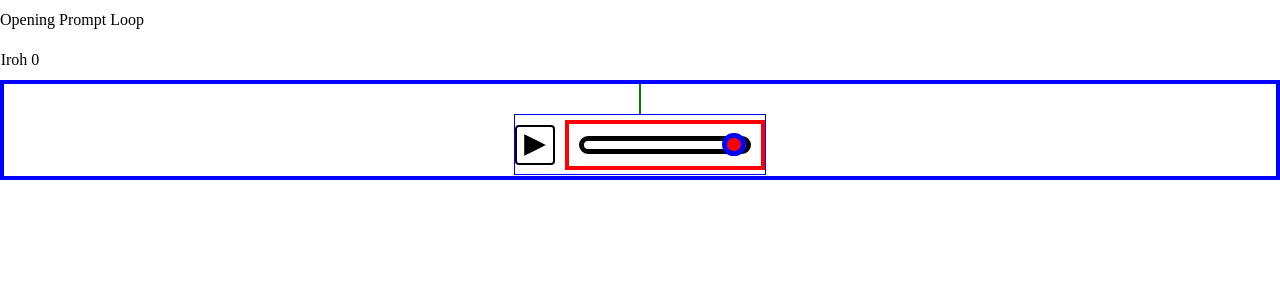
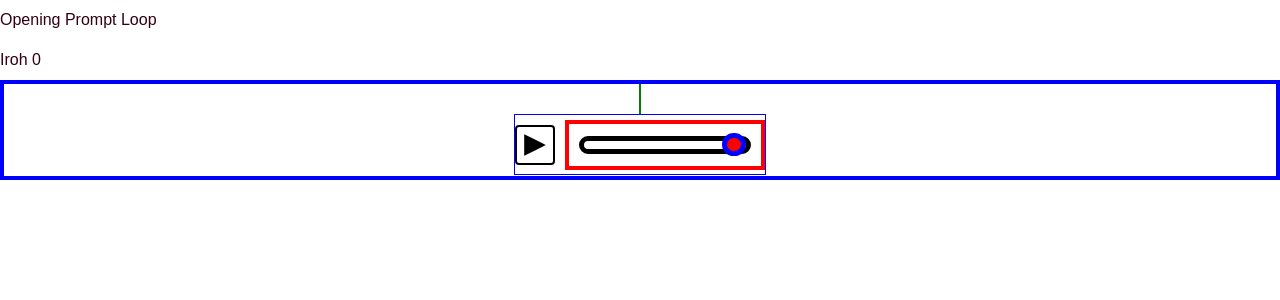
Before and after one commit to Driijko/flow, a Svelte app: page / in a window 1280 px wide. Shown: the top 300 px of the page. Built offline with nearby package versions, Linux system fonts and the light colour scheme.

Commit message:
General: global.css: add layout, color, fonts, and focus-highlighting.

```diff
--- a/src/global.css
+++ b/src/global.css
@@ -138,11 +138,11 @@ a, button, input {
   min-height: 40px;
 }
 
-i {
+em {
   font-style: italic;
 }
 
-em {
+strong {
   font-weight: bold;
 }
 
@@ -155,3 +155,79 @@ img {
 svg {
   width: 1rem;
 }
+
+/* LAYOUT //////////////////////////////////////////////////// */
+.vp {
+  width: 100vw;
+  height: var(--viewport-height);
+}
+
+.uarr-container {
+  width: 100vw;
+  height: var(--viewport-height);
+  display: flex;
+  justify-content: center;
+  align-items: center;
+}
+.uarr {
+  position: relative;
+}
+
+@media screen and (orientation: portrait) {
+  .uarr {
+    aspect-ratio: var(--uarr1-aspect-ratio);
+    width: var(--uarr1-width);
+    height: var(--uarr1-height);
+  }
+}
+@media screen and (orientation: landscape) {
+  .uarr {
+    aspect-ratio: var(--uarr2-aspect-ratio);
+    width: var(--uarr2-width);
+    height: var(--uarr2-height);
+  }
+}
+.uarr1 {
+  aspect-ratio: var(--uarr1-aspect-ratio);
+  width: var(--uarr1-width);
+  height: var(--uarr1-height);
+}
+.uarr2 {
+  aspect-ratio: var(--uarr2-aspect-ratio);
+  width: var(--uarr2-width);
+  height: var(--uarr-height);
+}
+
+/* COLORS ////////////////////////////////////////////////////// */
+:root {
+  --color1: hsl(340, 100%, 10%);
+  --color1-1: hsl(340, 100%, 30%);
+  --color1-2: hsl(340, 100%, 20%);
+  --color2: hsl(340, 100%, 50%);
+  --color2-1: hsl(340, 100%, 60%);
+  --color2-2: hsl(340, 100%, 80%);
+  --color3: hsl(345, 100%, 50%);
+  --color4: hsl(350, 100%, 50%);
+  --color5: hsl(50, 100%, 70%);
+}
+
+/* FONTS ///////////////////////////////////////////////////////// */
+:root {
+  font-family: "Arial", sans-serif;
+  color: var(--color1);
+  font-weight: 400;
+}
+
+/* FOCUS HIGHLIGHTING /////////////////////////////////////////// */
+@media (hover: hover) {
+  .interface-style-1:hover, .interface-style-1:focus {
+    color: var(--color2);
+    background-color: var(--color1);
+  }
+  a:focus-visible, input:focus-visible, button:focus-visible {
+    transform: scale(1.3);
+    outline: 5px solid hsl(50, 100%, 80%);
+    outline-offset: 5px;
+    z-index: 1;
+  }
+}
```
Also changed, not shown: src/toolkit/4-modules/AudioBkgPlaylistMonoUARR.svelte (added, +7 -0 lines).
